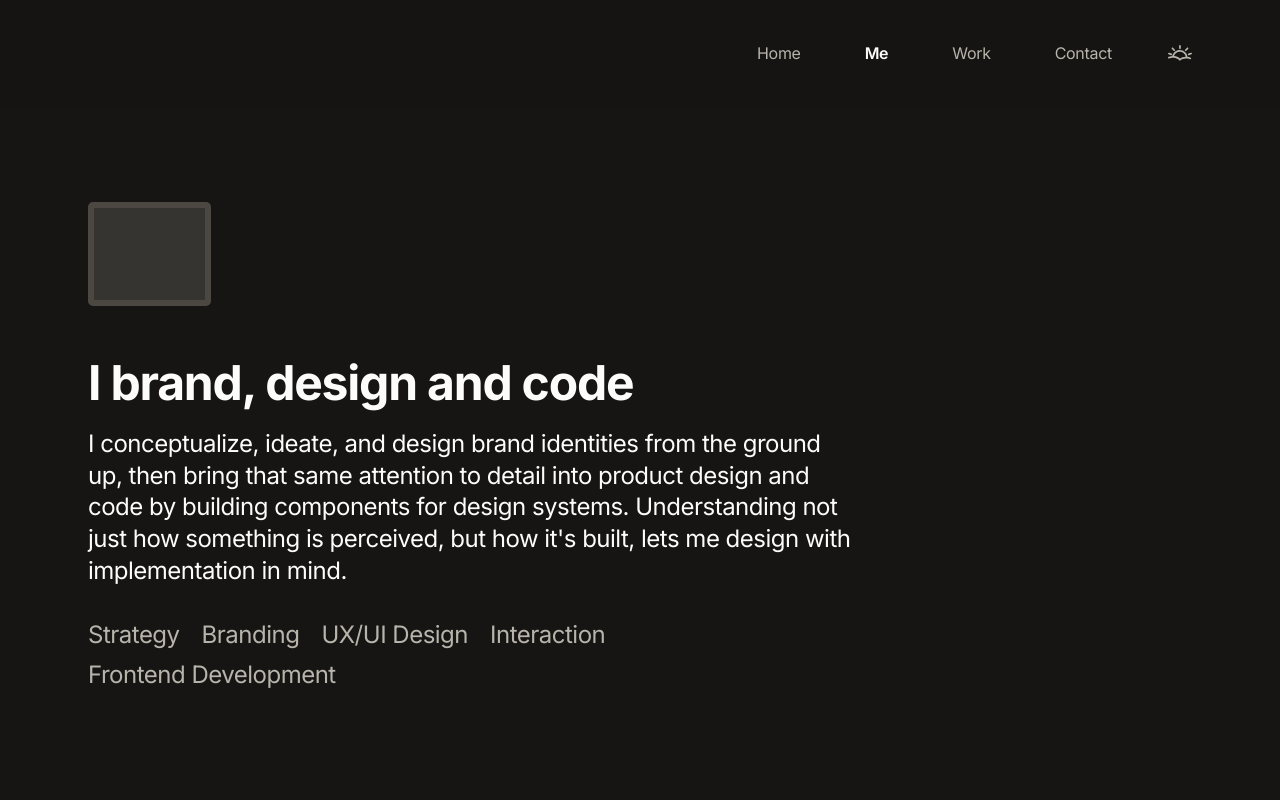
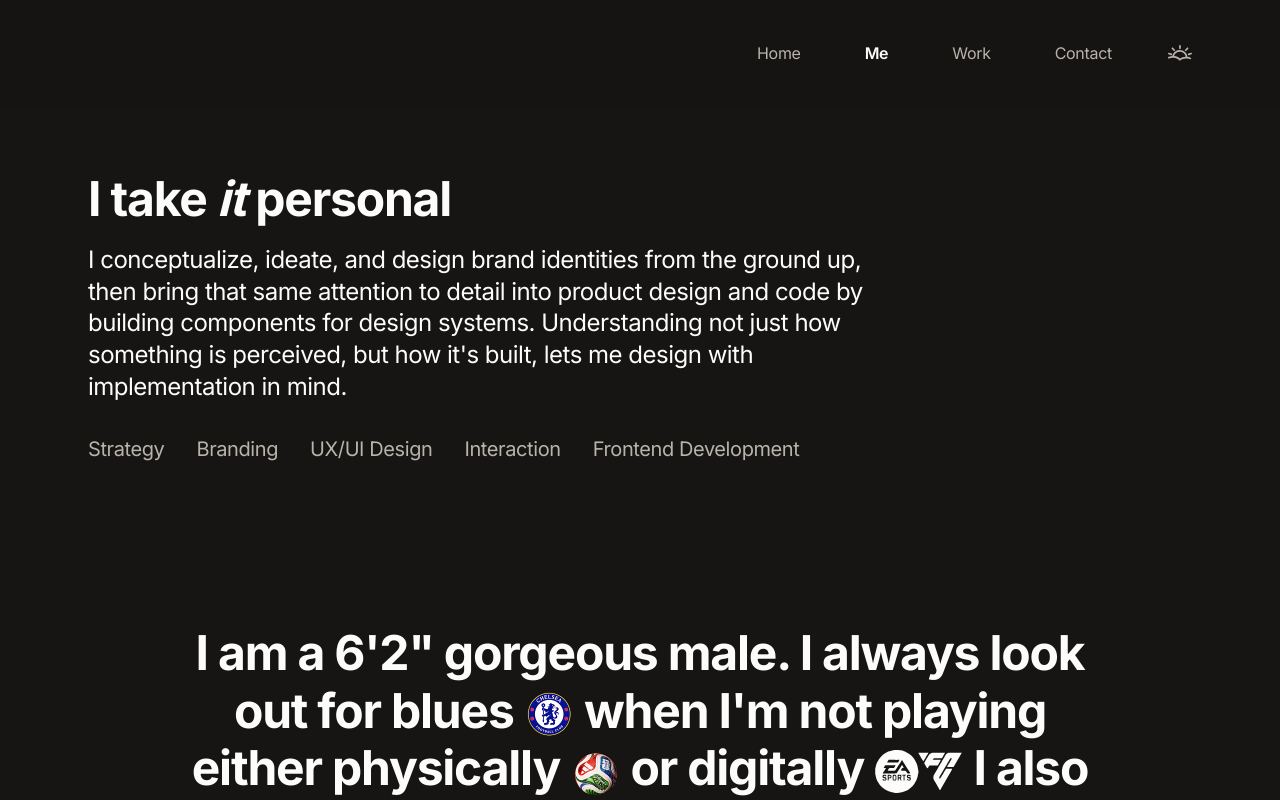
Before and after one commit to ProgressOnyema/Portfolio, a Next.js app: page /about in a window 1280 px wide. Shown: the top 800 px of the page. Built offline with nearby package versions, Linux system fonts and the light colour scheme.

Commit message:
Changes across work grid, Listitem, home page, about, thumbnail-1

```diff
--- a/src/app/about/page.tsx
+++ b/src/app/about/page.tsx
@@ -13,12 +13,11 @@ export default function About() {
   return (
     <main className="flex flex-1 flex-col">
       {/* Bio */}
-      <Grid className="items-start pt-16 sm:pt-24">
+      <Grid className="items-start pt-12 sm:pt-16">
         <div className="col-span-4 flex flex-col items-start gap-8 sm:col-span-12 sm:flex-col sm:gap-12">
-          <div className="h-[104px] w-[123px] shrink-0 rounded-[5px] border-6 border-border-hairline bg-surface-bg-alt" />
-          <div className="flex w-full max-w-[763px] flex-col gap-4">
+          <div className="flex w-full max-w-[800px] flex-col gap-4">
             <h1 className="text-h1-bold">
-              I brand, design and code
+              I take <em>it</em> personal
             </h1>
             <p className="text-h3 text-text-primary">
               I conceptualize, ideate, and design brand identities from the
@@ -28,9 +27,9 @@ export default function About() {
               but how it&apos;s built, lets me design with implementation in
               mind.
             </p>
-            <div className="flex flex-wrap items-center gap-x-[22px] gap-y-2 pt-4">
+            <div className="flex flex-wrap items-center gap-x-8 gap-y-2 pt-4">
               {SKILLS.map((skill) => (
-                <p key={skill} className="text-h3 text-text-muted">
+                <p key={skill} className="text-body-lg-base text-text-muted">
                   {skill}
                 </p>
               ))}
@@ -51,18 +50,18 @@ export default function About() {
             alt="Chelsea FC"
             width={40}
             height={40}
-            className="inline-block align-middle rounded-full mx-1 sm:w-[50px] sm:h-[50px]"
+            className="inline-block align-middle rounded-full sm:w-[50px] sm:h-[50px]"
           />{" "}
-          when I&apos;m not playing, either physically{" "}
+          when I&apos;m not playing either physically{" "}
           <Image
             src="/about_page_assets/fifaBall.png"
             alt="Football"
             width={40}
             height={41}
-            className="inline-block align-middle scale-x-[-1] rounded-full mx-1 sm:w-[50px] sm:h-[51px]"
+            className="inline-block align-middle scale-x-[-1] rounded-full sm:w-[50px] sm:h-[51px]"
           />{" "}
           or digitally{" "}
-          <EafcIcon className="inline-block align-middle mx-1 h-[34px] w-[69px] text-text-primary sm:h-[44px] sm:w-[89px]" />{" "}
+          <EafcIcon className="inline-block align-middle h-[34px] w-[69px] text-text-primary sm:h-[44px] sm:w-[89px]" />{" "}
           I also enjoy reading{" "}
           {BOOKS.map((book, i) => (
             <Image
--- a/src/app/page.tsx
+++ b/src/app/page.tsx
@@ -18,18 +18,16 @@ export default function Home() {
     <main className="flex flex-1 flex-col">
       {/* Hero — box + text as a flex row within one full-width grid cell,
           so the fixed-width decorative box never overflows a grid track */}
-      <Grid className="items-start pt-16 sm:pt-24">
+      <Grid className="items-start pt-12 sm:pt-16">
         <div className="col-span-4 flex flex-col items-start gap-8 sm:col-span-12 sm:flex-col sm:gap-12">
-          <div className="h-[104px] w-[123px] shrink-0 rounded-[5px] border-6 border-border-hairline bg-surface-bg-alt" />
           <div className="flex w-full max-w-[763px] flex-col items-start gap-8">
             <div className="flex flex-col gap-4">
               <h1 className="text-h1-bold">
                 Product and Brand designer
               </h1>
               <p className="text-h3 text-text-primary">
-                Onyema Miracle —— has worked across product design,
-                branding, and front-end development building visually
-                compelling, high-performing web and mobile experiences.
+                Onyema Miracle —— I build products from the ground up;
+                from research, brand identity, uxui to prototype.
               </p>
               <div className="flex flex-wrap items-center gap-x-[22px] gap-y-2">
                 {HERO_TAGS.map((tag) => (
@@ -56,12 +54,12 @@ export default function Home() {
 
       {/* Stats + credentials — 4:8 column ratio matches the 350:703 short:long widths */}
       <Grid className="gap-y-8 pt-24 sm:pt-40">
-        <div className="col-span-4 flex flex-col gap-4">
+        <div className="col-span-4 flex flex-col">
           {STATS.map((stat) => (
             <ListItem key={stat} type="short">{stat}</ListItem>
           ))}
         </div>
-        <div className="col-span-4 flex flex-col gap-4 sm:col-span-8">
+        <div className="col-span-4 flex flex-col sm:col-span-8">
           {CREDENTIALS.map((credential) => (
             <ListItem key={credential.text} type="long" image={credential.image} imageAlt={credential.text}>
               {credential.text}
--- a/src/components/ListItem.tsx
+++ b/src/components/ListItem.tsx
@@ -32,14 +32,14 @@ export default function ListItem({
 
   return (
     <div
-      className={`group relative ${text} w-full ${maxWidth} border-b border-border-hairline px-2 py-3 text-text-primary !transition-colors !duration-300 !ease-in-out hover:bg-surface-bg-alt ${
+      className={`group relative ${text} w-full ${maxWidth} border-b border-border-hairline px-2 py-4 text-text-primary !transition-colors !duration-300 !ease-out hover:bg-surface-bg-alt ${
         active ? "bg-surface-bg-alt" : "bg-surface-bg"
       } ${className}`}
     >
       {children}
       {image && (
         <div
-          className="pointer-events-none absolute top-1/2 right-0 z-10 origin-center -translate-y-1/2 scale-y-0 !transition-[scale] !duration-300 !ease-in-out group-hover:scale-y-100"
+          className="pointer-events-none absolute top-1/2 right-0 z-10 origin-center -translate-y-1/2 scale-y-0 !transition-[scale] !duration-300 !ease-out group-hover:scale-y-100"
           aria-hidden="true"
         >
           {/* No `fill`/fixed aspect box here on purpose: credential
@@ -53,7 +53,7 @@ export default function ListItem({
             alt={imageAlt}
             width={400}
             height={300}
-            className="h-[100px] w-auto rounded-md border border-border-hairline shadow-lg"
+            className="h-[100px] w-auto border border-border-hairline shadow-lg"
           />
         </div>
       )}
--- a/src/components/WorkGrid.tsx
+++ b/src/components/WorkGrid.tsx
@@ -18,7 +18,7 @@ export default function WorkGrid({ projects }: { projects: ProjectWidgetData[] }
 
   return (
     <Grid className="gap-y-8 pt-24 sm:gap-y-12 sm:pt-40">
-      <h2 className="col-span-4 text-body-lg-strong sm:col-span-12 sm:text-h3-bold">Work</h2>
+      {/* <h2 className="col-span-4 text-body-lg-strong sm:col-span-12 sm:text-h3-bold">Work/</h2> */}
       <div className="col-span-4 sm:col-span-12">
         <Subnav active={active} onSelect={setActive} />
       </div>
```
Also changed, not shown: public/case-studies/buy-and-bite/thumbnail-1.png, public/case-studies/buy-and-bite/thumbnail.png (added).
